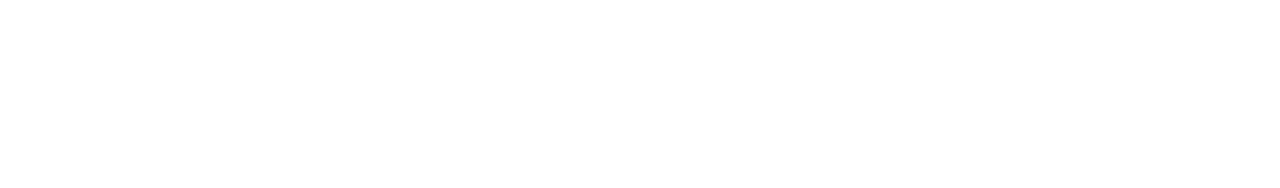
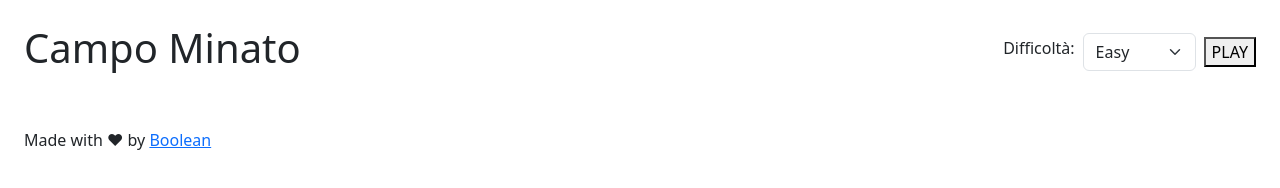
Before and after one commit to leonardoolia/js-campominato-grid, a plain HTML site: page index.html in a window 1280 px wide. Drawn offline with nearby package versions, Linux system fonts and the light colour scheme.

Commit message:
added boilerplate

```diff
--- a/index.html
+++ b/index.html
@@ -19,7 +19,26 @@
 </head>
 
 <body>
+    <!--? HEADER -->
+    <header class="d-flex justify-content-between container-fluid p-4">
+        <h1>Campo Minato</h1>
+        <form id="form" class="d-flex align-items-center gap-2">
+            <label for="difficulty" class="form-label ">Difficoltà:</label>
+            <select id="difficulty" class="form-select" aria-label="Default select example">
+                <option value="1">Easy</option>
+                <option value="2">Medium</option>
+                <option value="3">Hard</option>
+            </select>
+            <button id="button">PLAY</button>
+        </form>
+    </header>
 
+    <!--? MAIN-->
+    <main>
+    </main>
+
+    <!--? FOOTER-->
+    <footer class="container-fluid p-4">Made with &hearts; by <a href="#">Boolean</a></footer>
 </body>
 
 </html>
```
